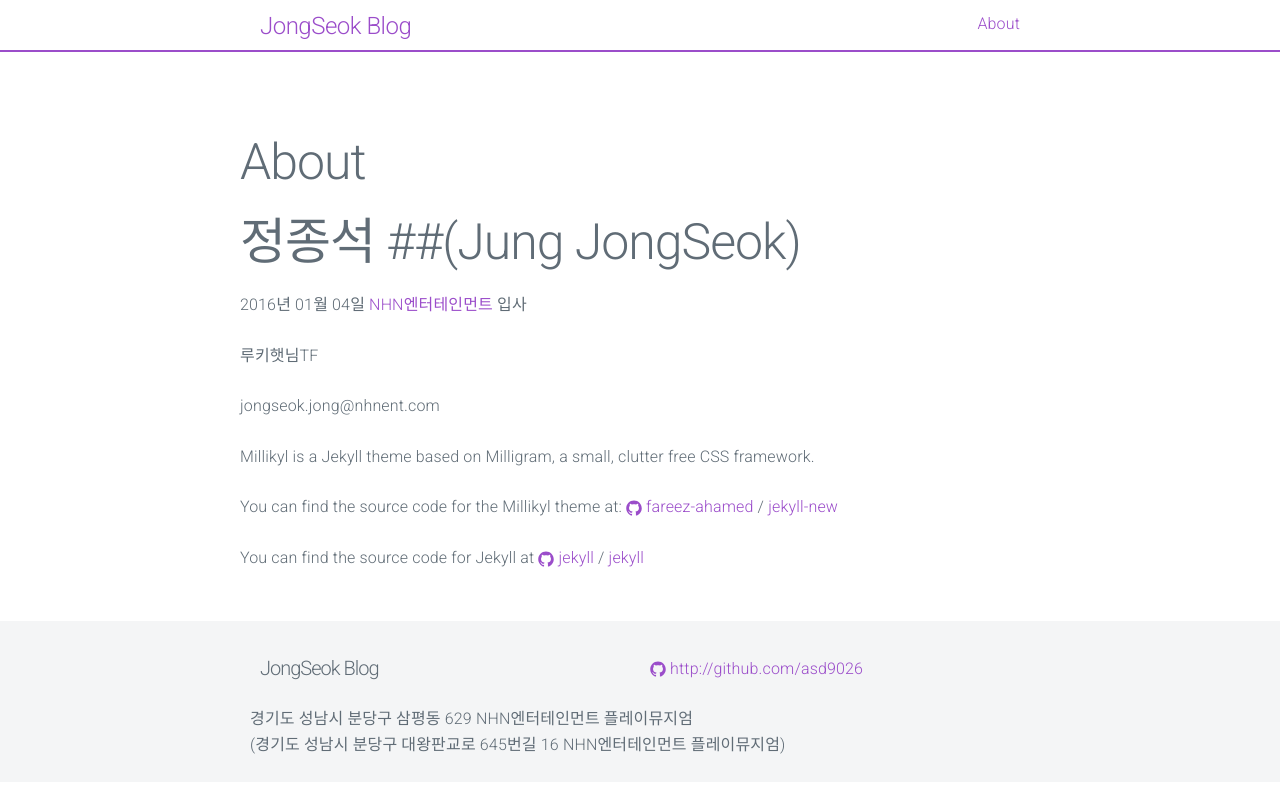
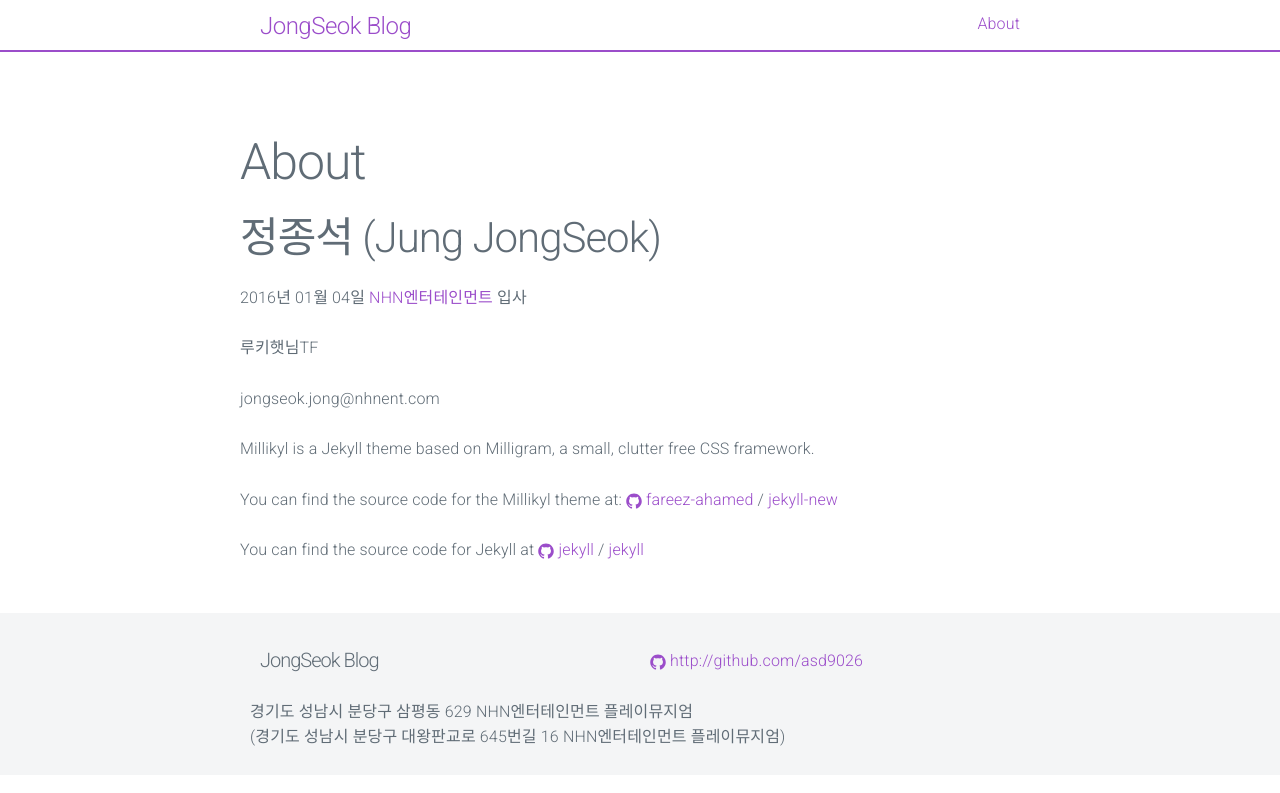
Before and after one commit to fareez-ahamed/millikyl, a Jekyll site: the page built from about.md, in a window 1280 px wide. Shown: the top 793 px of the page. Built offline with Jekyll 4.4.1, drawn with Linux system fonts in a browser that asks for light colours.

```diff
--- a/about.md
+++ b/about.md
@@ -4,7 +4,7 @@ title: About
 permalink: /about/
 ---
 
-#정종석 ##(Jung JongSeok)
+##정종석 (Jung JongSeok)
 
 2016년 01월 04일 [NHN엔터테인먼트](https://www.nhnent.com) 입사
 
```
